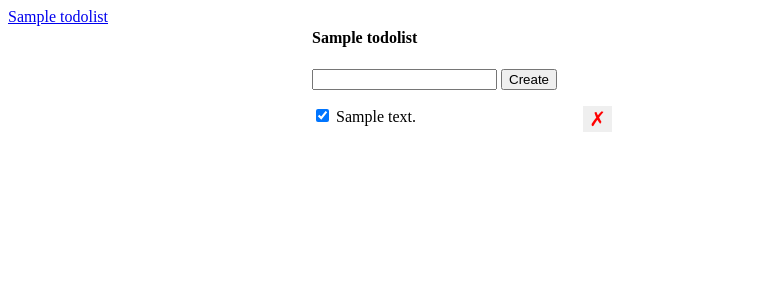
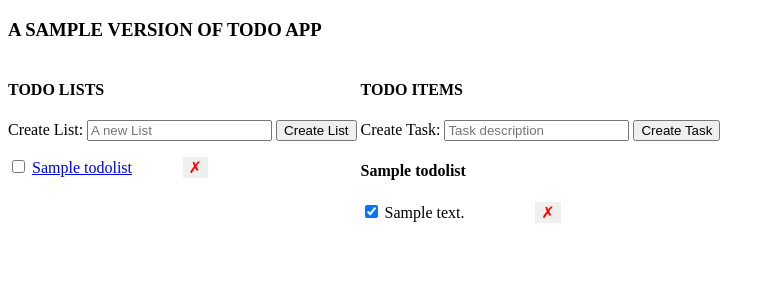
Before and after one commit to msharma1/fullstackproject, a Flask app: page /lists/1 in a window 1280 px wide. Shown: the top 300 px of the page, without its empty margins (0-775 px from the left). Run offline with Flask 3, Linux system fonts and the light colour scheme; tables that the repository leaves empty hold one stand-in row (values such as "Sample post").

Commit message:
CRUD on a list of todos

```diff
--- a/crud-app/todoapp/app.py
+++ b/crud-app/todoapp/app.py
@@ -79,16 +79,84 @@ def delete_todo(todo_id):
      db.session.close()
  return jsonify({ 'success': True })
 
-@app.route('/lists/<list_id>')
-def get_list_todos(list_id):
-  return render_template('index.html',
-  lists=TodoList.query.all(),
-  active_list=TodoList.query.get(list_id),
-  todos=Todo.query.filter_by(list_id=list_id).order_by('id').all())
-
 @app.route('/')
 def index():
   return redirect(url_for('get_list_todos', list_id=1))
 
+@app.route('/lists/<list_id>')
+def get_list_todos(list_id):
+    lists = TodoList.query.all()
+    active_list = TodoList.query.get(list_id)
+    todos = Todo.query.filter_by(list_id=list_id).order_by('id').all()
+
+    return render_template('index.html', todos=todos, lists=lists, active_list=active_list)
+
+@app.route('/lists/create', methods=['POST'])
+def create_list():
+    error = False
+    body = {}
+    try:
+        name = request.get_json()['name']
+        todolist = TodoList(name=name)
+        db.session.add(todolist)
+        db.session.commit()
+        body['id'] = todolist.id
+        body['name'] = todolist.name
+    except():
+        db.session.rollback()
+        error = True
+        print(sys.exc_info)
+    finally:
+        db.session.close()
+    if error:
+        abort(500)
+    else:
+        return jsonify(body)
+
+@app.route('/lists/<list_id>/delete', methods=['DELETE'])
+def delete_list(list_id):
+    error = False
+    try:
+        list = TodoList.query.get(list_id)
+        for todo in list.todos:
+            db.session.delete(todo)
+
+        db.session.delete(list)
+        db.session.commit()
+    except():
+        db.session.rollback()
+        error = True
+    finally:
+        db.session.close()
+    if error:
+        abort(500)
+    else:
+        return jsonify({'success': True})
+
+
+@app.route('/lists/<list_id>/set-completed', methods=['POST'])
+def set_completed_list(list_id):
+    error = False
+
+    try:
+        list = TodoList.query.get(list_id)
+
+        for todo in list.todos:
+            todo.completed = True
+
+        db.session.commit()
+    except:
+        db.session.rollback()
+
+        error = True
+    finally:
+        db.session.close()
+
+    if error:
+        abort(500)
+    else:
+        return '', 200
+
+
 if __name__ == '__main__':
    app.run(host="0.0.0.0", port=3000)
--- a/crud-app/todoapp/templates/index.html
+++ b/crud-app/todoapp/templates/index.html
@@ -1,5 +1,7 @@
-<html>
+<!DOCTYPE html>
+<html lang="en">
 <head>
+<meta http-equiv="refresh" content="60">
 <title>Todo App</title>
 <style>
   .hidden {
@@ -7,9 +9,8 @@
   }
   ul {
     list-style: none;
-        padding: 0;
-        margin: 0;
-        width: 300px;
+    padding-left: 0;
+    width: 200px;
   }
   li {
     clear: both;
@@ -21,7 +22,7 @@
     color: red;
     float: right;
     cursor: pointer;
-        font-size: 20px;
+    font-size: 16px;
   }
   .lists-wrapper, .todos-wrapper {
     display: inline-block;
@@ -30,51 +31,94 @@
 </style>
 </head>
 <body>
+<h3>A SAMPLE VERSION OF TODO APP</h3>
 <div class="lists-wrapper">
+    <h4>TODO LISTS</h4>
+    <form action="/lists/create" method="POST" id="list-form">
+      <label for="todolist">Create List:</label>
+      <input type="text" name="todolist" id="todolist-input" placeholder="A new List" data-id="{{ active_list.id }}"/>
+      <button type="submit">Create List</button>
+    </form>
   <ul id="lists">
     {% for list in lists %}
     <li>
-          <a href="/lists/{{ list.id }}">
-            {{ list.name }}
-          </a>
+      <input type="checkbox" data-id="{{ list.id }}" class="list-check-completed">
+      <a href="/lists/{{ list.id }}">{{ list.name }}</a>
+      <button class="delete-list" data-id="{{ list.id }}">&cross;</button>
     </li>
 {% endfor %}
   </ul>
 </div>
+
 <div class="todos-wrapper">
+  <h4>TODO ITEMS</h4>
+  <form action="/todos/create" method="POST" id="todo-form">
+    <input id="list_id" type="hidden" value="{{ active_list.id }}">
+    <label for="description">Create Task:</label>
+    <input id="description" type="text" name="description" placeholder="Task description"  />
+    <button type="submit">Create Task</button>
+  </form>
+  <div id="error" class="hidden">
+    An error occurred, please try again.
+  </div>
     <h4>{{ active_list.name }}</h4>
-      <form id="form" method="post" action="/todos/create">
-        <input type="text" id="description" name="description" />
-        <input type="submit" value="Create" />
-      </form>
-      <div id="error" class="hidden">Something went wrong!</div>
     <ul id="todos">
       {% for todo in todos %}
       <li>
-          <input class="check-completed" data-id="{{ todo.id }}" type="checkbox" {% if todo.completed %} checked {% endif %} />
+        <input data-id="{{ todo.id }}" class="todo-check-completed" type="checkbox" name="complete" id="complete" {% if todo.completed %} checked {%endif%} />
         {{ todo.description }}
-          <button class="delete-button" data-id="{{ todo.id }}">&cross;</button>
+        <button class="delete-todo" data-id="{{ todo.id }}">&cross;</button>
       </li>
       {% endfor %}
     </ul>
+
 </div>
+
 <script>
-      const deleteBtns = document.querySelectorAll('.delete-button');
-      for (let i = 0; i < deleteBtns.length; i++) {
-        const btn = deleteBtns[i];
-        btn.onclick = function(e) {
-          const todoId = e.target.dataset['id'];
-          fetch('/todos/' + todoId, {
-            method: 'DELETE'
-          });
+  let deleteBtns;
+  const listCheckboxes = document.querySelectorAll('.list-check-completed');
+  for (let i = 0; i < listCheckboxes.length; i++) {
+      const checkbox = listCheckboxes[i];
+
+      checkbox.onchange = function (e) {
+          if (e.target.checked) {
+              const listId = e.target.dataset.id;
+
+              fetch('/lists/' + listId + '/set-completed', {
+                  method: 'POST',
+                  headers: {
+                      'Content-Type': 'application/json'
+                  }
+              })
+              .then(function (jsonResponse) {
+                  document.getElementById('error').className = 'hidden';
+
+                  const todoCheckboxes = document.querySelectorAll('.todo-check-completed');
+
+                  for (let i = 0; i < todoCheckboxes.length; i++) {
+                      const checkbox = todoCheckboxes[i];
+
+                      checkbox.checked = true;
+                  }
+              })
+              .catch(function () {
+                  document.getElementById('error').className = '';
+              })
           }
       }
-      const checkboxes = document.querySelectorAll('.check-completed');
-      for (let i = 0; i < checkboxes.length; i++) {
-        const checkbox = checkboxes[i];
-        checkbox.onchange = function(e) {
+  }
+
+
+
+
+  const todoCheckboxes = document.querySelectorAll('.todo-check-completed');
+  for (let i = 0; i < todoCheckboxes.length; i++) {
+      const checkbox = todoCheckboxes[i];
+
+      checkbox.onchange = function (e) {
           const newCompleted = e.target.checked;
-          const todoId = e.target.dataset['id'];
+          const todoId = e.target.dataset.id;
+
           fetch('/todos/' + todoId + '/set-completed', {
               method: 'POST',
               body: JSON.stringify({
@@ -84,54 +128,120 @@
                   'Content-Type': 'application/json'
               }
           })
-          .then(function() {
+          .then(function (jsonResponse) {
               document.getElementById('error').className = 'hidden';
           })
-          .catch(function() {
+          .catch(function () {
               document.getElementById('error').className = '';
           })
       }
   }
-      const descInput = document.getElementById('description');
-      document.getElementById('form').onsubmit = function(e) {
+
+  deleteBtns = document.querySelectorAll(".delete-todo");
+
+  for (let i = 0; i < deleteBtns.length; i++) {
+    const deleteBtn = deleteBtns[i];
+    deleteBtn.onclick = function(e) {
+      console.log("Delete event: ", e);
+      const todoId = e.target.dataset.id;
+      fetch('/todos/'+ todoId + '/delete',{
+        method: 'DELETE'
+      }).then(function() {
+        console.log('Parent?', e.target);
+        const item = e.target.parentElement;
+        item.remove();
+          document.getElementById("error").className = "hidden";
+        })
+        .catch(function(e) {
+          console.error(e);
+          document.getElementById("error").className = "";
+        });
+    };
+  }
+
+  deleteListBtns = document.querySelectorAll(".delete-list");
+
+  for (let i = 0; i < deleteListBtns.length; i++) {
+    const deleteBtn = deleteListBtns[i];
+    deleteBtn.onclick = function(e) {
+      console.log("Delete event: ", e);
+      const listId = e.target.dataset.id;
+
+      fetch('/lists/'+ listId + '/delete',{
+        method: 'DELETE'
+      }).then(function() {
+        console.log('Parent?', e.target);
+        const item = e.target.parentElement;
+        item.remove();
+          document.getElementById("error").className = "hidden";
+          window.location.reload(true);
+        })
+        .catch(function(e) {
+          console.error(e);
+          document.getElementById("error").className = "";
+        });
+    };
+  }
+
+
+  document.getElementById('todo-form').onsubmit = function (e) {
     e.preventDefault();
-        const desc = descInput.value;
-        descInput.value = '';
+
     fetch('/todos/create', {
         method: 'POST',
         body: JSON.stringify({
-            'description': desc,
+            'description': document.getElementById('description').value,
+            'list_id': document.getElementById('list_id').value
         }),
         headers: {
-            'Content-Type': 'application/json',
+            'Content-Type': 'application/json'
         }
     })
-        .then(response => response.json())
-        .then(jsonResponse => {
-          const li = document.createElement('li');
-          const checkbox = document.createElement('input');
-          checkbox.className = 'check-completed';
-          checkbox.type = 'checkbox';
-          checkbox.setAttribute('data-id', jsonResponse.id);
-          li.appendChild(checkbox);
+    .then(function (response) {
+        return response.json();
+    })
+    .then(function (jsonResponse) {
+        const liItem = document.createElement('LI');
 
-          const text = document.createTextNode(' ' + jsonResponse.description);
-          li.appendChild(text);
-
-          const deleteBtn = document.createElement('button');
-          deleteBtn.className = 'delete-button';
-          deleteBtn.setAttribute('data-id', jsonResponse.id);
-          deleteBtn.innerHTML = '&cross;';
-          li.appendChild(deleteBtn);
-
-          document.getElementById('todos').appendChild(li);
+        liItem.innerHTML = jsonResponse['description'];
+        document.getElementById('todos').appendChild(liItem);
         document.getElementById('error').className = 'hidden';
+        window.location.reload(true);
     })
-        .catch(function() {
-          console.error('Error occurred');
+    .catch(function () {
         document.getElementById('error').className = '';
     })
   }
+
+  document.getElementById('list-form').onsubmit = function (e) {
+    e.preventDefault();
+
+    fetch('/lists/create', {
+        method: 'POST',
+        body: JSON.stringify({
+            'name': document.getElementById('todolist-input').value
+        }),
+        headers: {
+            'Content-Type': 'application/json'
+        }
+    })
+    .then(function (response) {
+        return response.json();
+    })
+    .then(function (jsonResponse) {
+        const liItem = document.createElement('LI');
+
+        liItem.innerHTML = jsonResponse['name'];
+        document.getElementById('lists').appendChild(liItem);
+        document.getElementById('error').className = 'hidden';
+        window.location.reload(true);
+    })
+    .catch(function (err) {
+        document.getElementById('error').className = '';
+    })
+  }
+
+
 </script>
 </body>
 </html>
```
Lines whose indentation alone changed are shown as unchanged.
